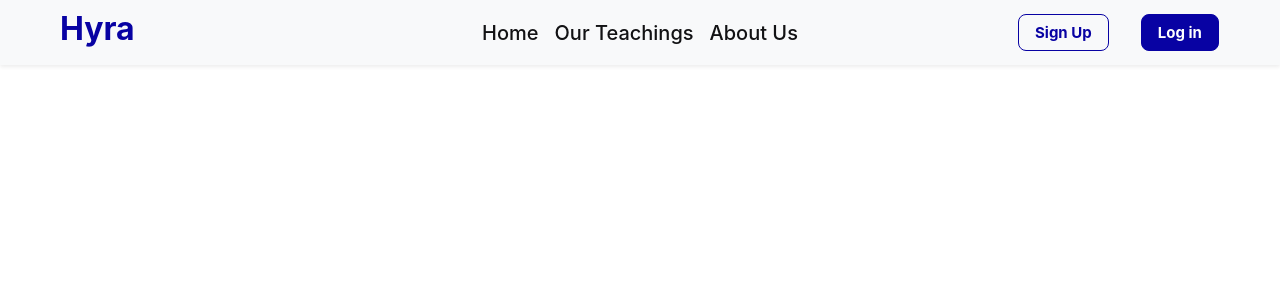
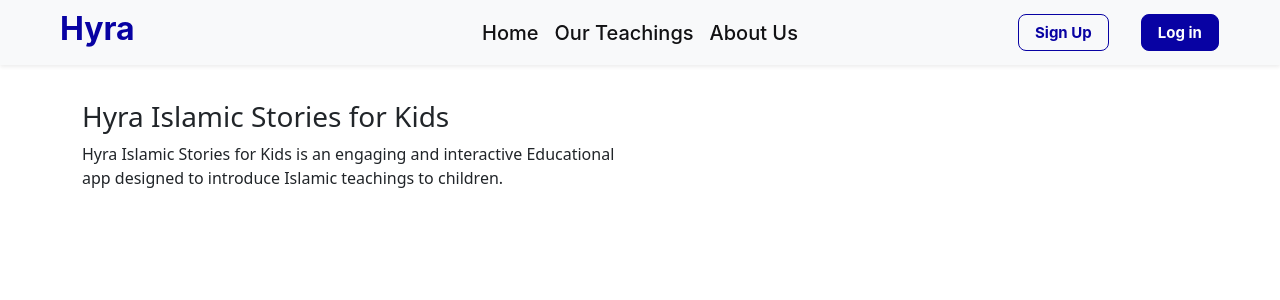
Before and after one commit to Oluwafemi-John1/Hyra-App, a React (Vite) app: page /aboutus in a window 1280 px wide. Shown: the top 300 px of the page. Built offline with nearby package versions, Linux system fonts and the light colour scheme.

Commit message:
Add content to Aboutus component

```diff
--- a/src/components/Aboutus.jsx
+++ b/src/components/Aboutus.jsx
@@ -5,9 +5,12 @@ const Aboutus = () => {
   return (
     <>
         <Navbar/>
-        <div className="container-fluid">
+        <div className="container teach">
             <div className="row">
-                <div className="col-lg-6 col-md-6 col-12"></div>
+                <div className="col-lg-6 col-md-6 col-12">
+                    <h3>Hyra Islamic Stories for Kids</h3>
+                    <p>Hyra Islamic Stories for Kids is an engaging and interactive Educational app designed to introduce Islamic teachings to children.</p>
+                </div>
                 <div className="col-lg-6 col-md-6 col-12"></div>
             </div>
         </div>
```
